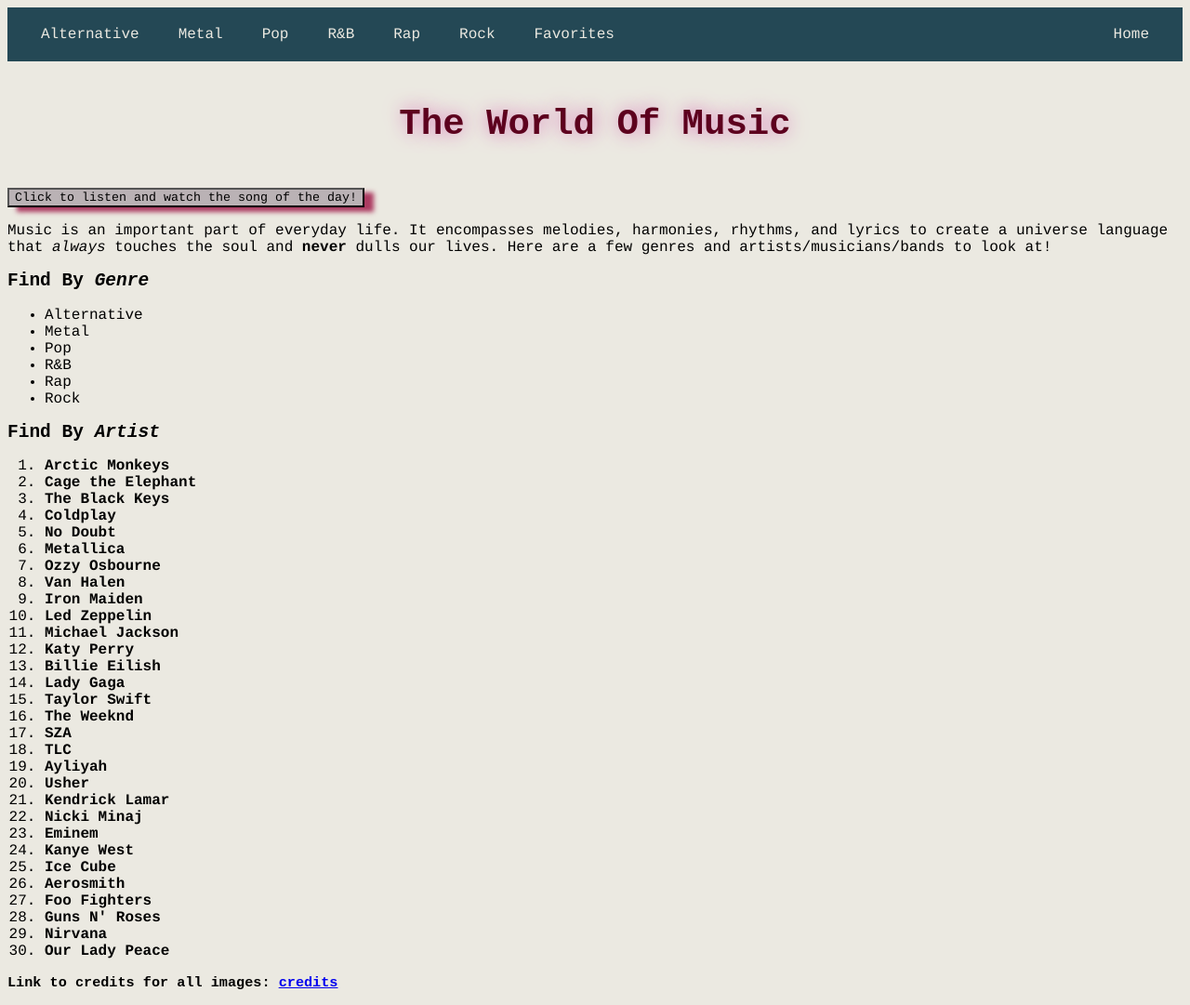
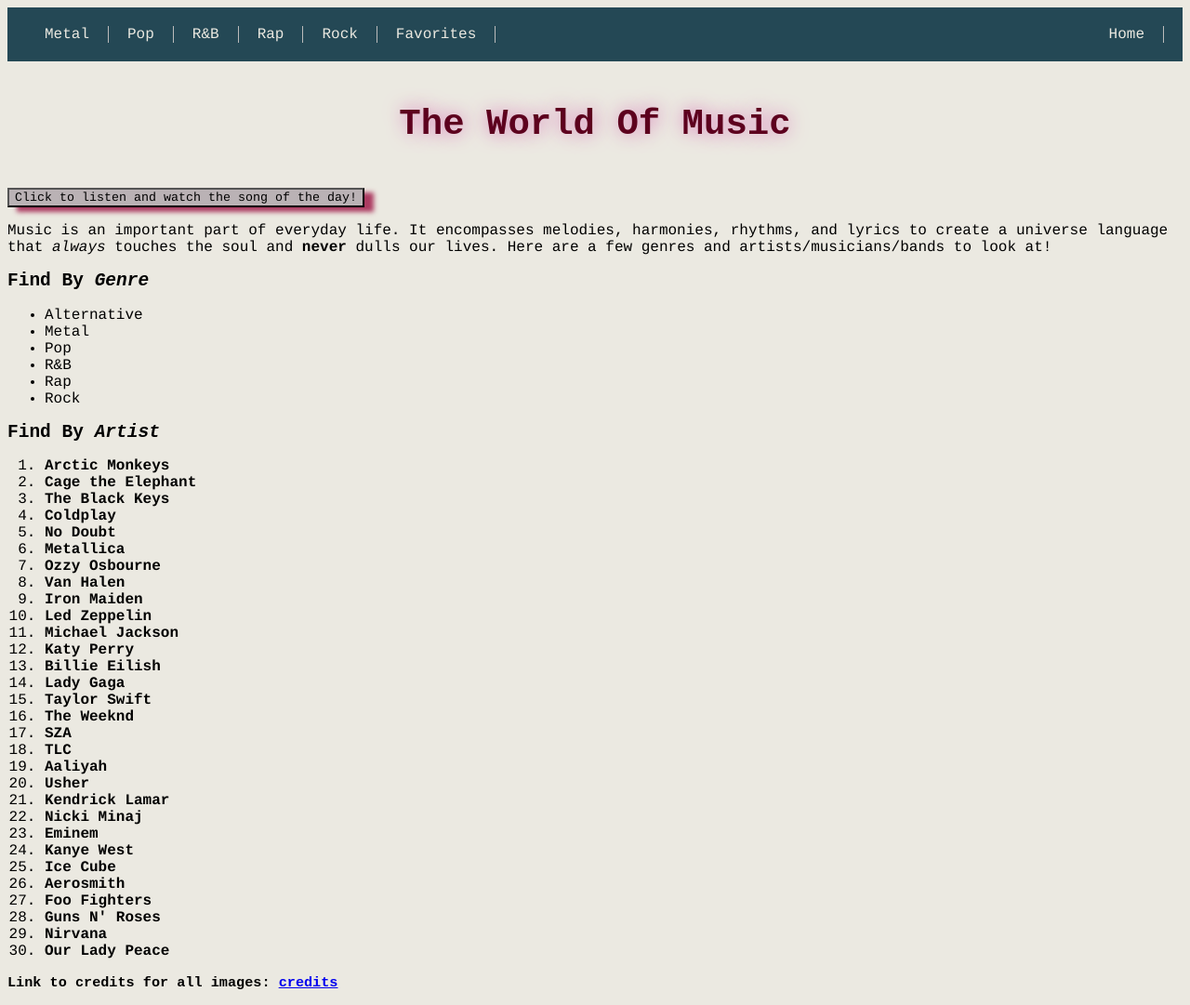
Before and after one commit to sonia-greco/sonia-greco.github.io, a plain HTML site: page index.html in a window 1280 px wide. Shown: the whole page at 93% size. Drawn offline with Linux system fonts and the light colour scheme.

Commit message:
added to nav-bar

```diff
--- a/index.html
+++ b/index.html
@@ -11,14 +11,13 @@
     <div class="nav-bar">
         <nav>
             <ul>
-                <li><a href="alt.html">Alternative</a></li>
                 <li><a href="metal.html">Metal</a></li>
                 <li><a href="pop.html">Pop</a></li>
                 <li><a href="R&B.html">R&B</a></li>
                 <li><a href="rap.html">Rap</a></li>
                 <li><a href="rock.html">Rock</a></li>
                 <li><a href="favorites.html">Favorites</a></li>
-                <li style="margin-left: auto;"><a href="index.html">Home</a></li>
+                <li style="margin-left: auto;" style="border-left: 1px solid #bbb";><a href="index.html">Home</a></li>
             </ul>
         </nav>
     </div>
@@ -67,7 +66,7 @@
             <li><a href="R&B.html">The Weeknd</a></li>
             <li><a href="R&B.html">SZA</a></li>
             <li><a href="R&B.html">TLC</a></li>
-            <li><a href="R&B.html">Ayliyah</a></li>
+            <li><a href="R&B.html">Aaliyah</a></li>
             <li><a href="R&B.html">Usher</a></li>
             <li><a href="rap.html">Kendrick Lamar</a></li>
             <li><a href="rap.html">Nicki Minaj</a></li>
--- a/styles/main.css
+++ b/styles/main.css
@@ -5,7 +5,6 @@ span.sort {
 .nav-bar ul {
     display: flex;
     font-family: 'courier', monospace;
-    gap: 10px;
     list-style: none;
     margin: 0;
     padding: 20px 20px;
@@ -13,17 +12,21 @@ span.sort {
     background-color: #244855;
 }
 
+.nav-bar li{
+    border-right: 1px solid #bbb;
+}
 
 .nav-bar a {
-    padding: 20px 16px;
+    padding: 20px 20px;
     color: #EBE9E1;
     text-align: center;
     text-decoration: none;
     transition-duration: 1s;
 }
 
+
 .nav-bar a:hover {
-    padding: 20px 16px;
+    padding: 20px 20px;
     background-color: #0b2f3b;
     transition-duration: 1s;
 }
```
Also changed, not shown: R&B.html (+2 -2 lines), alt.html (+2 -2 lines), favorites.html (+3 -3 lines), metal.html (+2 -2 lines), pop.html (+2 -2 lines), rap.html (+2 -2 lines), rock.html (+2 -2 lines).
